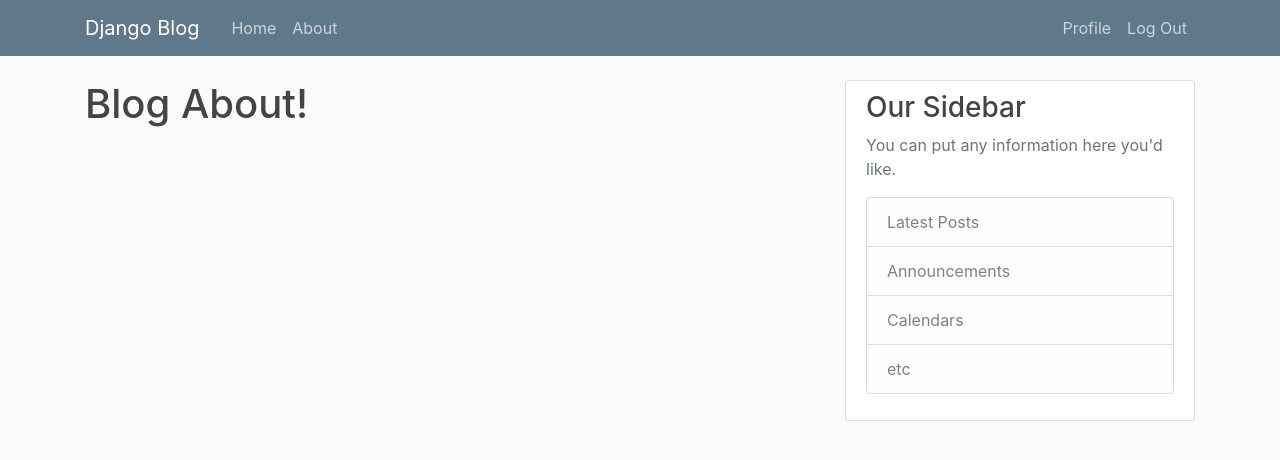
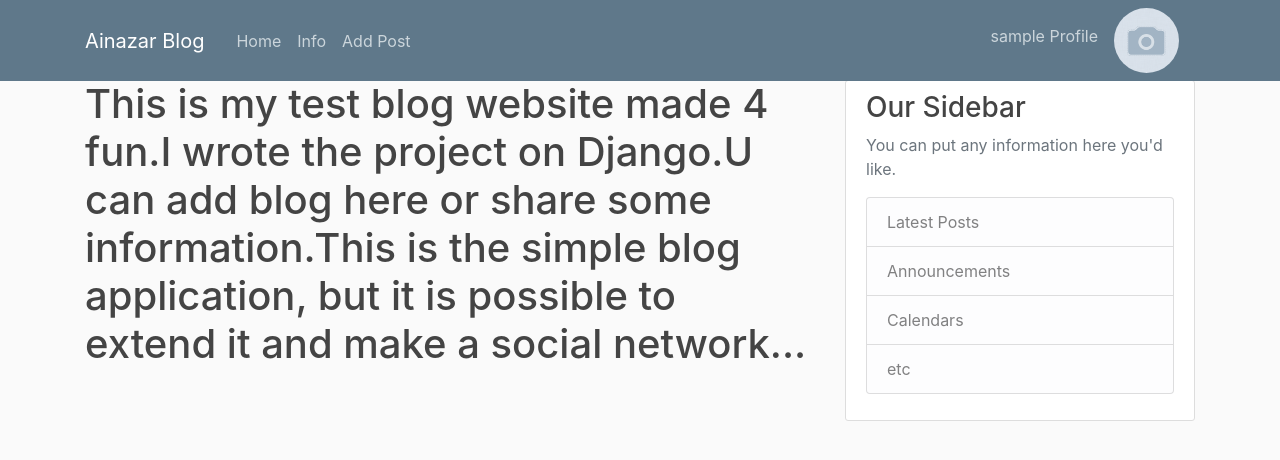
Before and after one commit to eyenazar/blog_app, a Django app: page /about in a window 1280 px wide. Shown: the top 460 px of the page. Run offline with Django 3.2, Linux system fonts and the light colour scheme; the visitor is signed in with stand-in values (Sample User, id 1); some libraries are stand-ins or nearby versions.

Commit message:
Add post functionality

```diff
--- a/django_project/blog/models.py
+++ b/django_project/blog/models.py
@@ -1,6 +1,7 @@
 from django.db import models
 from django.utils import timezone
 from django.contrib.auth.models import User
+from django.urls import reverse
 
 class Post(models.Model):
     title = models.CharField(max_length=100)
@@ -10,3 +11,6 @@ class Post(models.Model):
 
     def __str__(self):
         return self.title
+
+    def get_absolute_url(self):
+        return reverse('post-detail', kwargs = {'pk': self.pk})
--- a/django_project/blog/templates/blog/about.html
+++ b/django_project/blog/templates/blog/about.html
@@ -1,4 +1,5 @@
 {% extends 'blog/base.html' %}
 {% block content %}
-    <h1>Blog About!</h1>
+    <h1>This is my test blog website made 4 fun.I wrote the project on Django.U can add blog here or share some information.This is the simple blog
+    application, but it is possible to extend it and make a social network...</h1>
 {% endblock content %}
--- a/django_project/blog/templates/blog/base.html
+++ b/django_project/blog/templates/blog/base.html
@@ -20,20 +20,26 @@
     <header class="site-header">
       <nav class="navbar navbar-expand-md navbar-dark bg-steel fixed-top">
         <div class="container">
-          <a class="navbar-brand mr-4" href="{% url 'blog-home' %}">Django Blog</a>
+          <a class="navbar-brand mr-4" href="{% url 'blog-home' %}">Ainazar Blog</a>
           <button class="navbar-toggler" type="button" data-toggle="collapse" data-target="#navbarToggle" aria-controls="navbarToggle" aria-expanded="false" aria-label="Toggle navigation">
           <span class="navbar-toggler-icon"></span>
           </button>
           <div class="collapse navbar-collapse" id="navbarToggle">
             <div class="navbar-nav mr-auto">
-              <a class="nav-item nav-link" href="{% url 'blog-home' %}">Home</a>
-              <a class="nav-item nav-link" href="{% url 'blog-about' %}">About</a>
+              {% if user.is_authenticated %}
+                  <a class="nav-item nav-link" href="{% url 'blog-home' %}">Home</a>
+                  <a class="nav-item nav-link" href="{% url 'blog-about' %}">Info</a>
+                  <a class="nav-item nav-link" href="{% url 'post-create' %}">Add Post</a>
+              {% else %}
+                    <a class="nav-item nav-link" href="{% url 'blog-home' %}">Home</a>
+                    <a class="nav-item nav-link" href="{% url 'blog-about' %}">Info</a>
+              {% endif %}
             </div>
             <!-- Navbar Right Side -->
             <div class="navbar-nav">
                 {% if user.is_authenticated %}
-                    <a class="nav-item nav-link" href="{% url 'profile' %}">Profile</a>
-                    <a class="nav-item nav-link" href="{% url 'logout' %}">Log Out</a>
+                    <a class="nav-item nav-link mt-2" href="{% url 'profile' %}">{{user.username}} Profile</a>
+                    <a href = "{% url 'profile' %}"><img src="{{user.profile.image.url}}" class = "rounded-circle article-img ml-2" alt="Profile Image"></a>
                 {% else %}
                     <a class="nav-item nav-link" href="{% url 'login' %}">Login</a>
                     <a class="nav-item nav-link" href="{% url 'register' %}">Register</a>
--- a/django_project/blog/templates/blog/home.html
+++ b/django_project/blog/templates/blog/home.html
@@ -8,7 +8,7 @@
               <a class="mr-2" href="#">{{ post.author }}</a>
               <small class="text-muted">{{ post.date_posted|date:"F d, Y" }}</small>
             </div>
-            <h2><a class="article-title" href="#">{{ post.title }}</a></h2>
+            <h2><a class="article-title" href="{% url 'post-detail' post.id %}">{{ post.title }}</a></h2>
             <p class="article-content">{{ post.content }}</p>
           </div>
 </article>
--- a/django_project/blog/urls.py
+++ b/django_project/blog/urls.py
@@ -1,7 +1,12 @@
 from django.urls import path
 from . import views
+from .views import PostListView, PostDetailView, PostCreateView, PostUpdateView, PostDeleteView
 
 urlpatterns = [
-    path('', views.home, name = 'blog-home'),
+    path('', PostListView.as_view(), name = 'blog-home'),
+    path('post/<int:pk>/', PostDetailView.as_view(), name = 'post-detail'),
+    path('post/new/', PostCreateView.as_view(), name = 'post-create'),
+    path('post/<int:pk>/update/', PostUpdateView.as_view(), name = 'post-update'),
+    path('post/<int:pk>/delete/', PostDeleteView.as_view(), name = 'post-delete'),
     path('about', views.about, name = 'blog-about'),
 ]
--- a/django_project/blog/views.py
+++ b/django_project/blog/views.py
@@ -1,27 +1,50 @@
 from django.shortcuts import render
 from .models import Post
-posts = [
-    {
-        'author': 'Ainazar',
-        'title': 'Blog Post 1',
-        'content': 'First post content',
-        'date_posted': 'August 27, 2019'
-    },
-    {
-        'author': 'Ainazar',
-        'title': 'Blog Post 2',
-        'content': 'Second post content',
-        'date_posted': 'August 28, 2019'
-    }
-]
+from django.views.generic import ListView, DetailView, CreateView, UpdateView, DeleteView
+from django.contrib.auth.mixins import LoginRequiredMixin, UserPassesTestMixin
 
-def home(request):
-    title = 'Home'
-    context = {
-        'posts': Post.objects.all(),
-        'title': title
-    }
-    return render(request, 'blog/home.html', context)
+class PostListView(ListView):
+    model = Post
+    template_name = 'blog/home.html'
+    context_object_name = 'posts'
+    ordering = ['-date_posted']
+
+class PostDetailView(DetailView):
+    model = Post
+
+
+class PostCreateView(LoginRequiredMixin,CreateView):
+    model = Post
+    fields = ['title', 'content']
+
+    def form_valid(self, form):
+        form.instance.author = self.request.user
+        return super().form_valid(form)
+
+class PostUpdateView(LoginRequiredMixin,UserPassesTestMixin, UpdateView):
+    model = Post
+    fields = ['title', 'content']
+
+    def form_valid(self, form):
+        form.instance.author = self.request.user
+        return super().form_valid(form)
+
+    def test_func(self):
+        post = self.get_object()
+        if self.request.user == post.author:
+            return True
+        return False
+
+
+class PostDeleteView(LoginRequiredMixin,UserPassesTestMixin, DeleteView):
+    model = Post
+    success_url = '/'
+
+    def test_func(self):
+        post = self.get_object()
+        if self.request.user == post.author:
+            return True
+        return False
 
 def about(request):
     title = 'About'
--- a/django_project/users/models.py
+++ b/django_project/users/models.py
@@ -9,7 +9,7 @@ class Profile(models.Model):
     def __str__(self):
         return f'{self.user.username} Profile'
 
-    def save(self):
+    def save(self, **kwargs):
         super().save()
 
         img = Image.open(self.image.path)
--- a/django_project/users/templates/users/profile.html
+++ b/django_project/users/templates/users/profile.html
@@ -18,6 +18,7 @@
             </fieldset>
             <div class = 'form-group'>
                 <button class = 'btn btn-outline-info' type = 'submit'>Update</button>
+                <a class = 'btn btn-outline-danger ml-5' href = "{% url 'logout' %}">Log Out</a>
             </div>
       </form>
     </div>
```
Also changed, not shown: django_project/blog/templates/blog/post_confirm_delete.html (added, +18 -0 lines), django_project/blog/templates/blog/post_detail.html (added, +23 -0 lines), django_project/blog/templates/blog/post_form.html (added, +17 -0 lines), django_project/media/profile_pics/picture.jpg (added).
